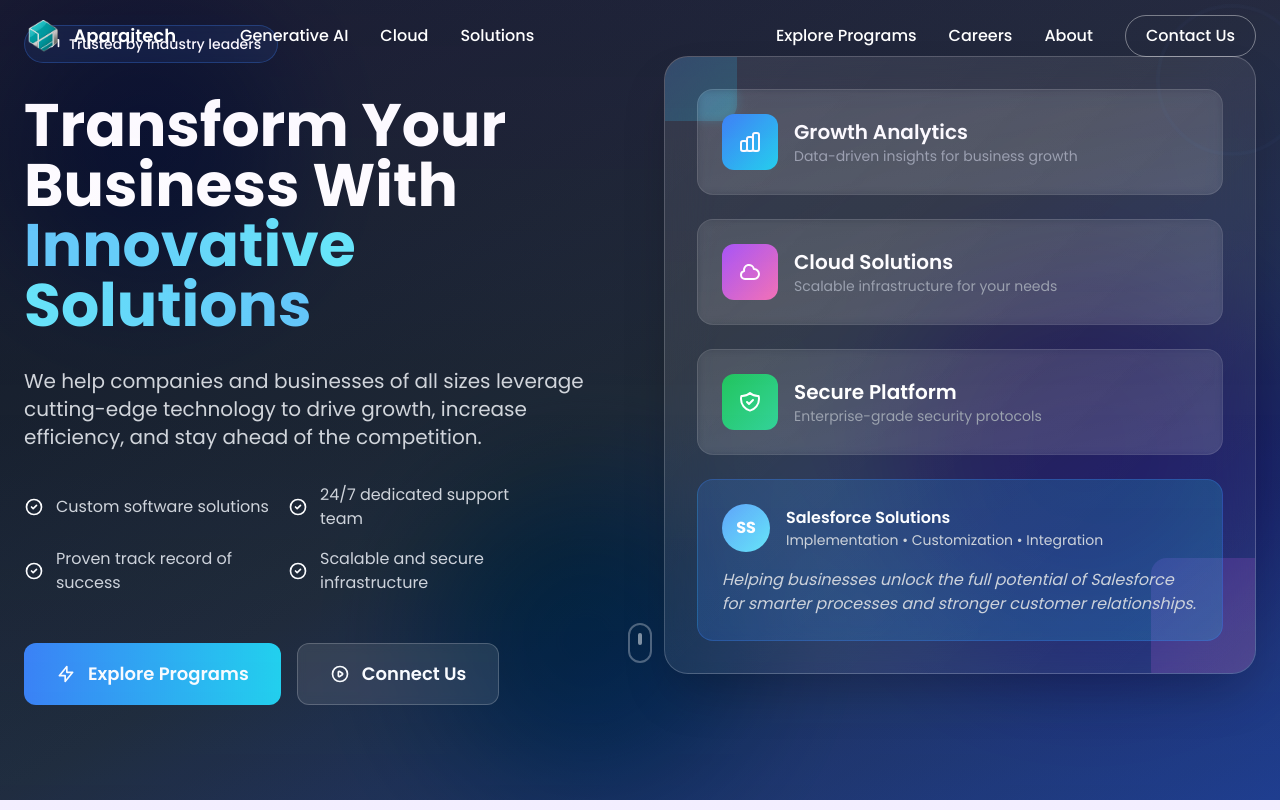
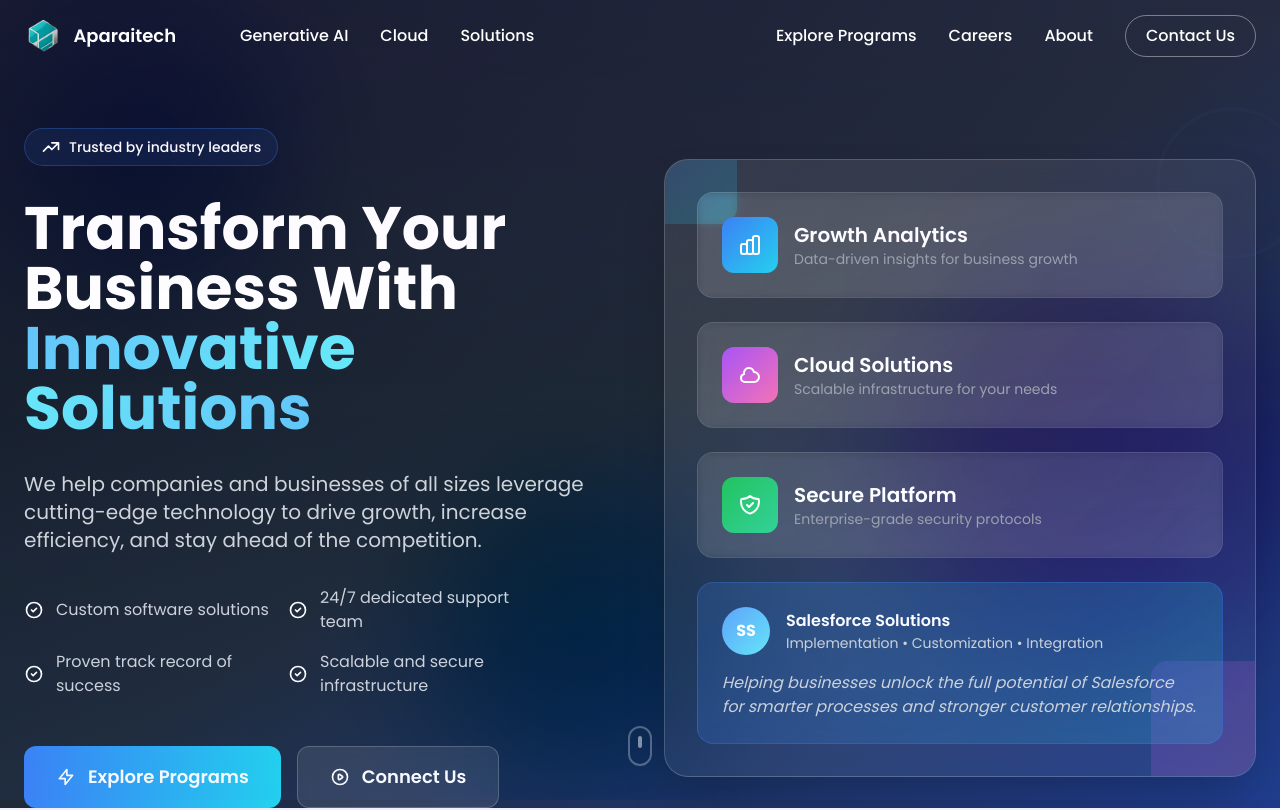
Before and after one commit to jotiramaparaitech/Aparaitech_Landing_Page1, a React (Vite) app in the folder client/: page / in a window 1280 px wide. Shown: the top 810 px of the page. Built offline with nearby package versions, Linux system fonts and the light colour scheme.

Commit message:
Padding Added to the hero section

```diff
--- a/client/src/components/Hero.jsx
+++ b/client/src/components/Hero.jsx
@@ -128,7 +128,7 @@ const HeroSection = () => {
       id="home"
       className="
         min-h-screen
-        pt-[25px]
+        pt-16 md:pt-20 lg:pt-24  /* ✅ INCREASED PADDING HERE */
         bg-gradient-to-br
         from-gray-900
         via-gray-800
@@ -144,7 +144,8 @@ const HeroSection = () => {
         <div className="absolute bottom-0 left-1/3 w-80 h-80 bg-cyan-500 rounded-full mix-blend-multiply filter blur-3xl opacity-10 animate-pulse animation-delay-4000"></div>
       </div>
 
-      <div className="relative container mx-auto px-4 sm:px-6">
+      {/* ✅ ADDED TOP MARGIN TO THIS CONTAINER TOO */}
+      <div className="relative container mx-auto px-4 sm:px-6 mt-4 md:mt-8">
         <div className="grid lg:grid-cols-2 gap-12 items-center">
           {/* Left content */}
           <div className="space-y-8 text-center lg:text-left">
```
